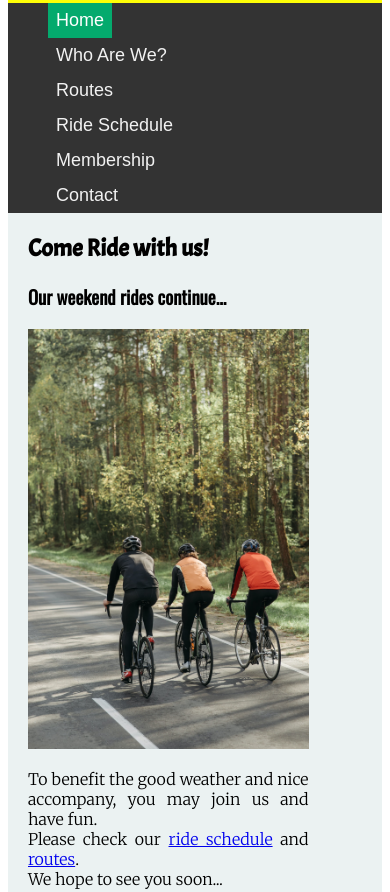
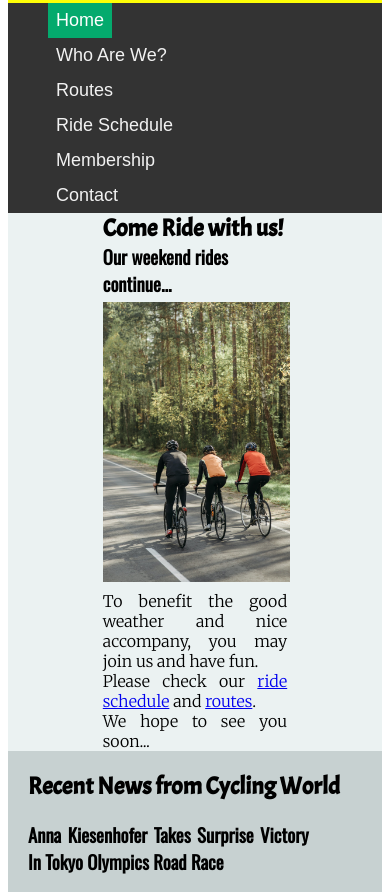
Before and after one commit to alpindos/Mountain-Goats-Cycling-Society, a plain HTML site: page index.html in a window 390 px wide. Shown: the part 457-1349 px from the top of the page. Drawn offline with nearby package versions, Linux system fonts and the light colour scheme; a web font is replaced by a local one.

Commit message:
Upload from laptop pc
Responsiveness modified.

```diff
--- a/css/styles.css
+++ b/css/styles.css
@@ -1,13 +1,9 @@
 /* --- Colors --- */
-
 Green: 4CC65D
 Yellow: FEFF06
 Blue: 00BDFE
 Red: FF0000
 White: FFFFFF
-
-
-
 /* --- Global Styles --- */
 * {
   box-sizing: border-box;
@@ -75,75 +71,69 @@ navigation menu stack on top of each other */
 /* --- Main Page Content --- */
 /* Column container */
 .container {
-  display: flex;
-  flex-flow: row wrap;
+	display: flex;
+	flex-flow: row wrap;
+}
+.container h2 {
+	font-family: 'Acme', sans-serif;
+}
+.container h3 {
+	font-family: 'Oswald', sans-serif;
+}
+.container p, h5{
+	font-family: 'Merriweather', serif;
+}
+.container h3, h5, p {
+	max-width: 75%;
+}
+.container img {
+	max-width: 75%;
+	height: auto;
+}
+.container h2, h3, h5, img, p {
+	padding: 0 20px ;
+}
+.container h5 {
+	margin-top: 0;
 }
 /* Side Column */
 .side-bar {
   flex: 0 1 30%;
   background-color: #ebf2f2;
-  padding: 0px;
   text-align: justify;
   text-justify: inter-word;
 }
-.side-bar h2 {
-	font-family: 'Acme', sans-serif;
-}
-.side-bar h3 {
-	font-family: 'Oswald', sans-serif;
-}
-.side-bar p, h5{
-	font-family: 'Merriweather', serif;
-}
-.side-bar p {
-  max-width: 75%;
-}
-.side-bar img {
-	max-width: 75%;
-	height: auto;
-}
-.side-bar h2, h5, img, p {
-	padding: 0 20px ;
-}
-/* Main column */
+/* News Column */
 .cover-news {
   flex: 0 1 70%;
   background-color: #c7d1d1;
-  padding: 0px;
-	text-align: justify;
+  text-align: justify;
   text-justify: inter-word;
 }
-.cover-news h2 {
-	font-family: 'Acme', sans-serif;
-}
-.cover-news h3 {
-	font-family: 'Oswald', sans-serif;
-}
-.cover-news p, h5 {
-	font-family: 'Merriweather', serif;
-}
-.cover-news h5 {
-  margin-top: 0;
-}
-.cover-news p {
-  max-width: 75%;
-}
-.cover-news img {
-	max-width: 75%;
-	height: auto;
-}
-.cover-news h2, h3, h5, img, p {
-	padding: 0 20px ;
-}
+
 /* Responsive layout - When the screen size is less than 900px, make the two columns
 stack on top of each other*/
 @media screen and (max-width: 900px) {
 	.container {
 		flex-direction: column;
 	}
-	side-bar img {
-		max-width: 60%;
+	.side-bar img {
+		max-width: 50%;
 		height:auto;
+		margin: 5px 20%;
+	}
+	.side-bar h2 {
+		max-width: 50%;
+		margin: 0 20%;
+	}
+	.side-bar h3 {
+		max-width: 50%;
+		margin: 0 20%;
+		text-align: left;
+	}
+	.side-bar p {
+		max-width: 50%;
+		margin: 0 20%;
 	}
 }
 /* --- Social Media Buttons in Footer --- */
@@ -165,8 +155,8 @@ stack on top of each other*/
 }
 .fa {
   padding: 20px;
-  font-size: 30px;
-  width: 30px;
+  font-size: 20px;
+  width: 20px;
   text-align: center;
   text-decoration: none;
   margin: 10px 25px;
```
